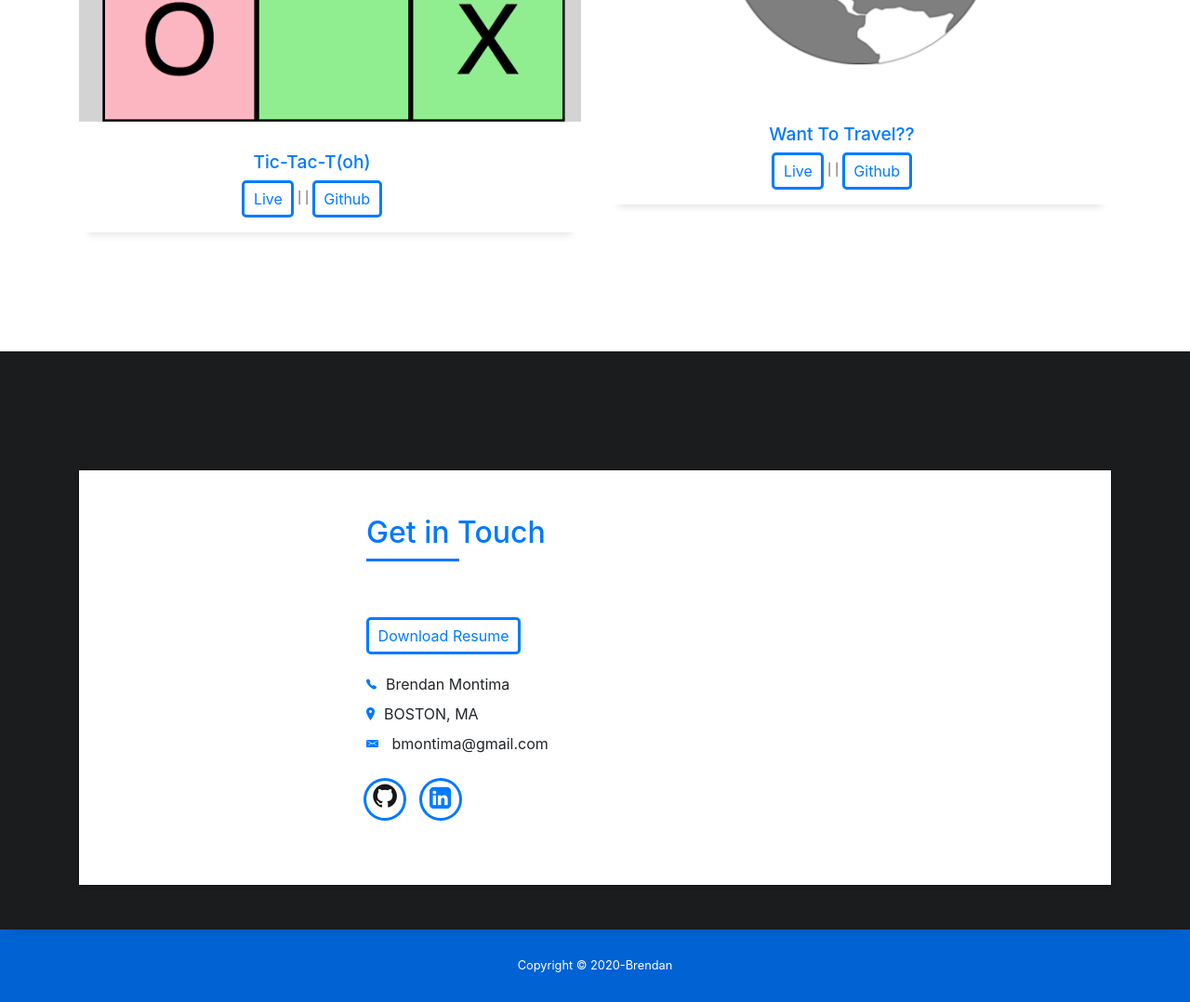
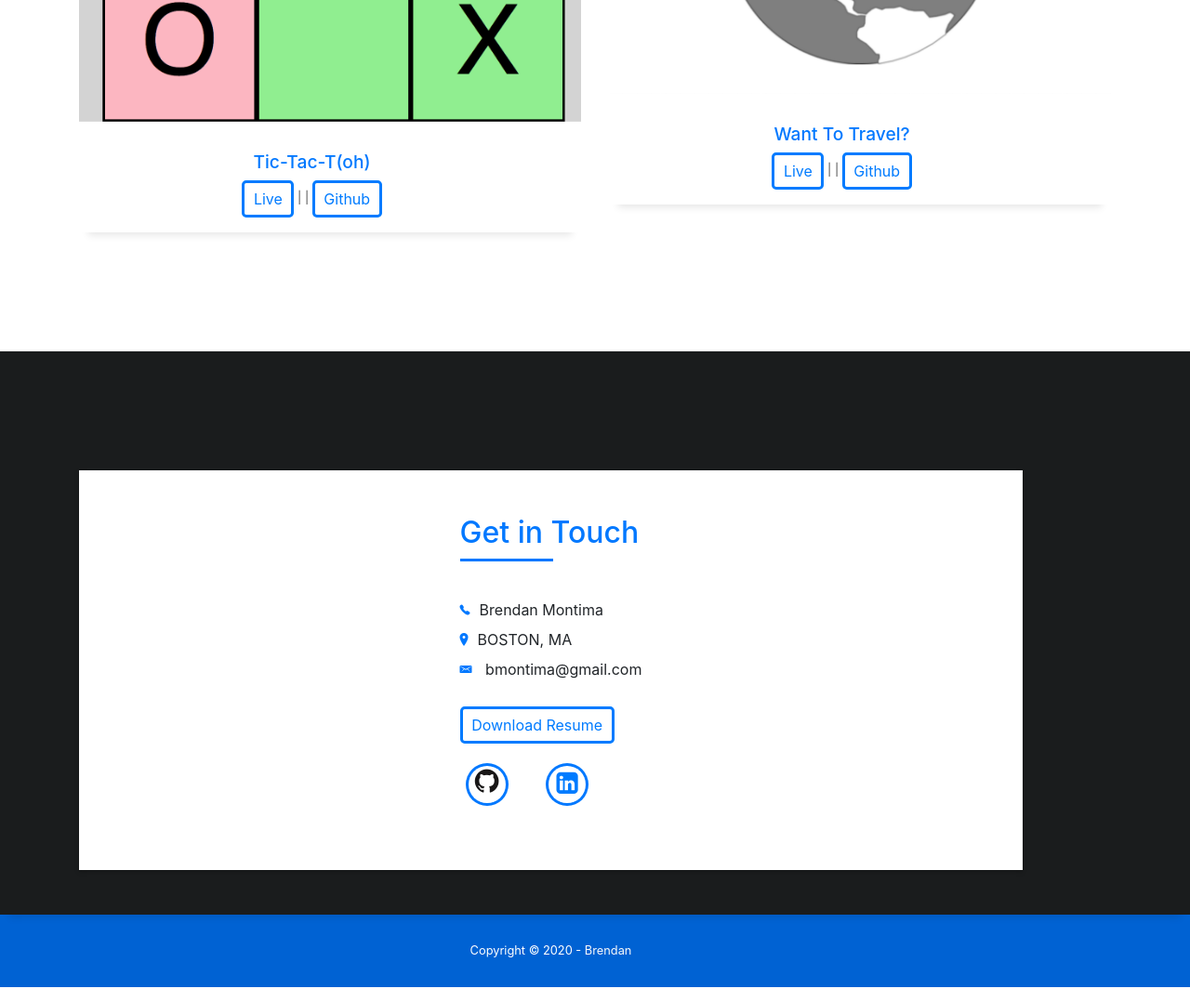
Before and after one commit to bhmdev/bhmdev.github.io, a website with bundled scripts: page index.html in a window 1280 px wide. Shown: the part 4520-5598 px from the top of the page at 93% size. Built offline with nearby package versions, Linux system fonts and the light colour scheme; a web font is replaced by a local one.

Commit message:
Spaces between linkedin and GH icons

```diff
--- a/index.html
+++ b/index.html
@@ -419,7 +419,7 @@
                 <div class="work-content">
                   <div class="row">
                     <div class="col-sm-11">
-                      <h2 class="w-title">Want To Travel??</h2>
+                      <h2 class="w-title">Want To Travel?</h2>
                       <div class="w-more">
                         <a target="_blank" class="button link-blue" href='https://bhmdev.github.io/trip-tracker-client/#/'>Live</a> | |
                       <a target="_blank" class="button link-blue" href='https://github.com/bhmdev/trip-tracker-client'>Github</a></div>
@@ -442,11 +442,11 @@
       <div class="overlay-mf"></div>
       <div class="container">
         <div class="row">
-          <div class="col-sm-12">
+          <div class="col-sm-11">
             <div class="contact-mf">
               <div id="contact" class="box-shadow-full">
                 <div class="row justify-content-center">
-                  <div class="col-md-6">
+                  <div class="col-md--11">
                     <div class="title-box-2 pt-4 pt-md-0">
                       <h5 class="title-left">
                         Get in Touch
@@ -455,7 +455,6 @@
                     <div class="more-info">
                       <p class="lead">
                         <div class="mx-auto text-left">
-                      <a target="_blank" class="button link-blue mt-4" href="Brendan-Montima-Resume-2020.pdf">Download Resume</a>
                       </div>
                     </p>
                       <ul class="list-ico">
@@ -463,10 +462,11 @@
                         <li><span class="ion-ios-location"></span>BOSTON, MA</li>
                         <li><span class="ion-email"></span> bmontima@gmail.com</li>
                       </ul>
+                      <a target="_blank" class="button link-blue mt-4" href="Brendan-Montima-Resume-2020.pdf">Download Resume</a>
                     </div>
                     <div class="socials">
                       <ul>
-                        <li><a target="_blank" href="https://github.com/bhmdev"><span class="ico-circle"><i class="devicon-github-plain colored"></i></span></a></li>
+                        &nbsp; <li><a target="_blank" href="https://github.com/bhmdev"><span class="ico-circle"><i class="devicon-github-plain colored"></i></span></a></li> &nbsp; &nbsp; &nbsp;
                         <li><a target="_blank" href="https://www.linkedin.com/in/bhmdev/"><span class="ico-circle"><i class="fa fa-linkedin-square" style="font-size:27px"></i></span></a></li>
                       </ul>
                     </div>
@@ -485,9 +485,9 @@
   <footer>
     <div class="container">
       <div class="row">
-        <div class="col-sm-12">
+        <div class="col-sm-11">
           <div class="copyright-box">
-            <p class="copyright"><small>Copyright &copy; 2020-Brendan</small></p>
+            <p class="copyright"><small>Copyright &copy; 2020 - <a class="text-light" target="_blank" href="https://www.linkedin.com/in/bhmdev/">Brendan</a></small></p>
             <div class="credits">
 
             <a &copy;'2020 Brendan'</a>
```
